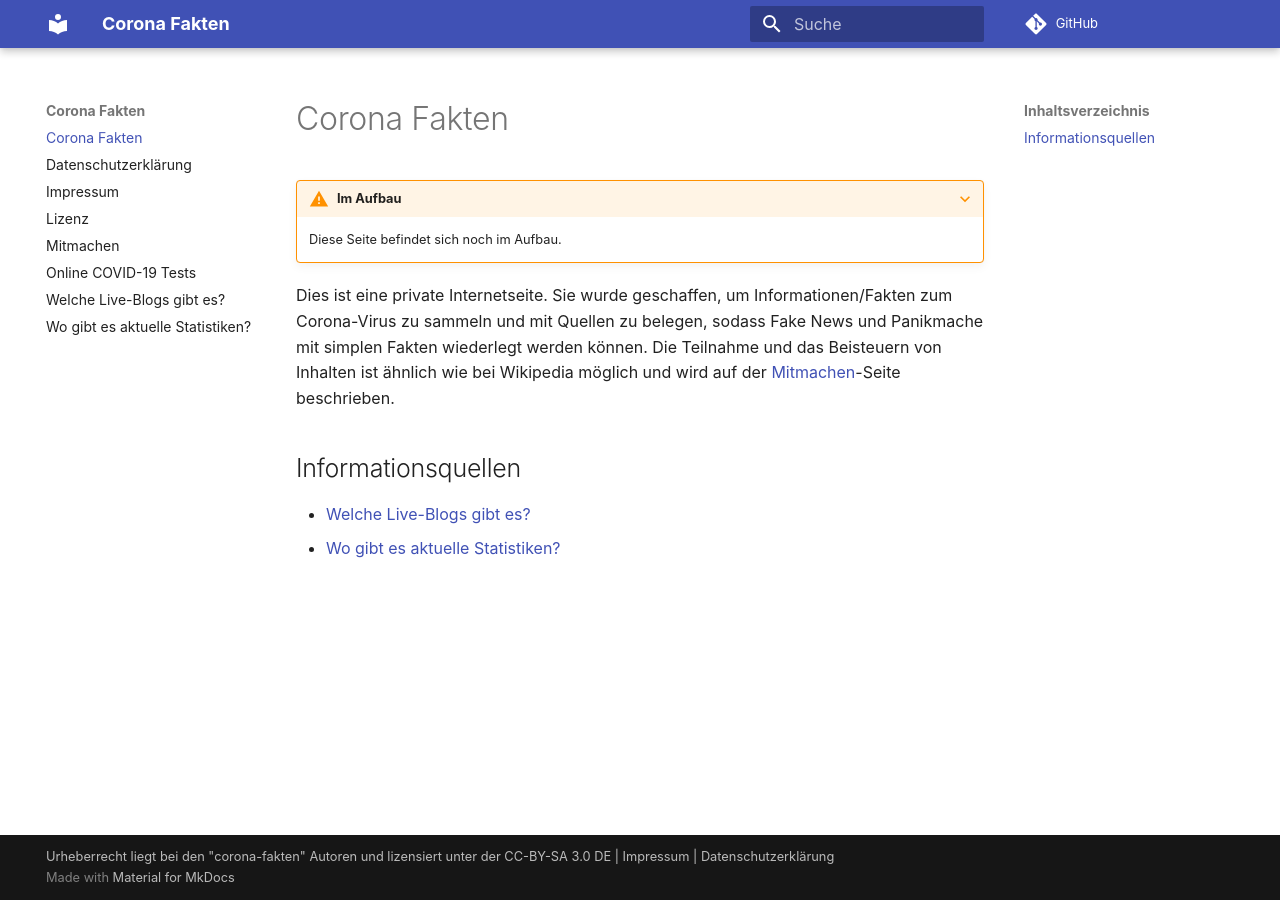
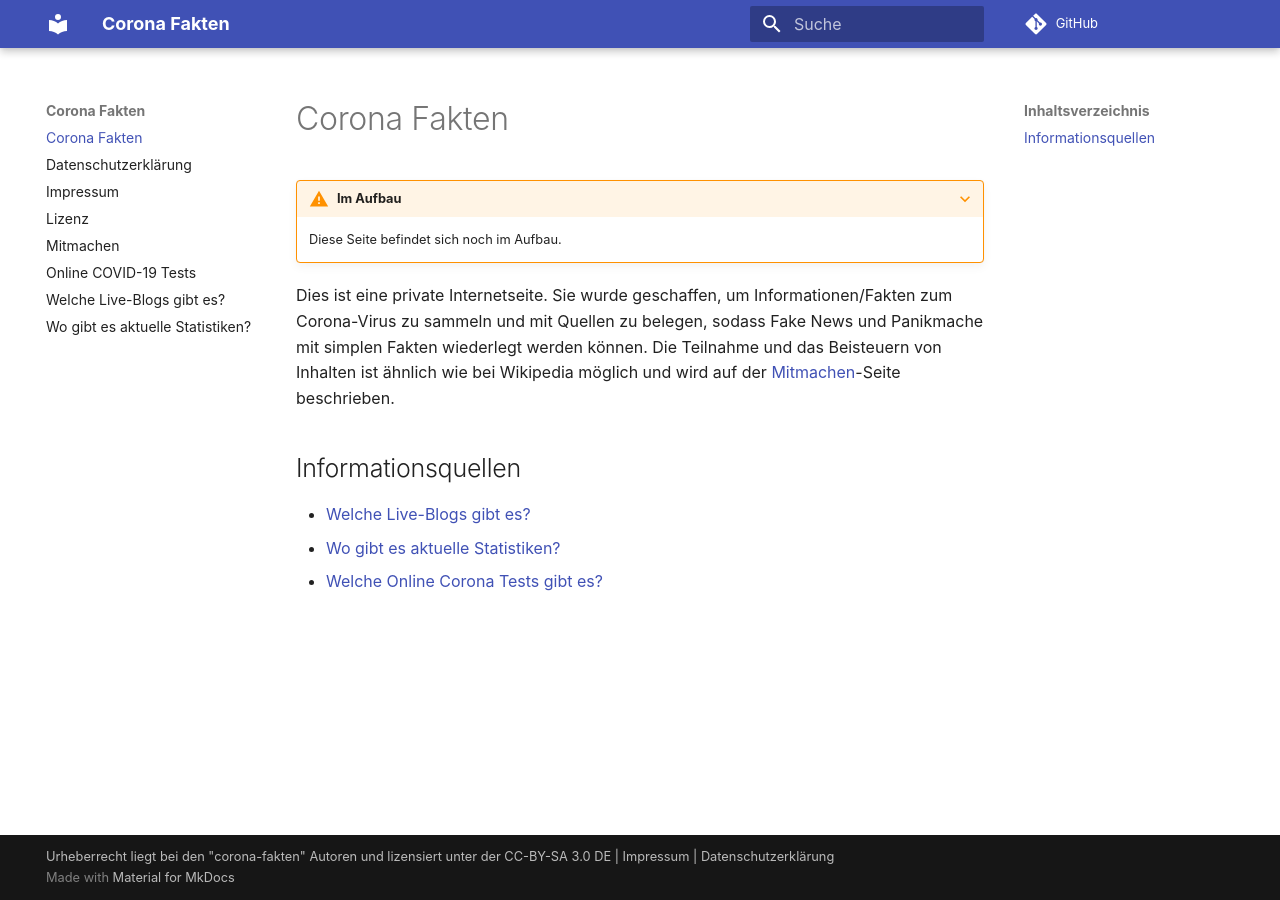
Before and after one commit to corona-fakten/corona-fakten.github.io, an MkDocs documentation site: the page built from docs/index.md, in a window 1280 px wide. Built offline with MkDocs 1.6.1 and Material for MkDocs 9.7.7, drawn with Linux system fonts in a browser that asks for light colours; comment, search, counter and statistics services are not loaded.

Commit message:
Update index.md

```diff
--- a/docs/index.md
+++ b/docs/index.md
@@ -14,3 +14,4 @@
 
 - [Welche Live-Blogs gibt es?](./welche-live-blogs-gibt-es.md)
 - [Wo gibt es aktuelle Statistiken?](./wo-gibt-es-aktuelle-statistiken.md)
+- [Welche Online Corona Tests gibt es?](./online-covid-19-tests.md)
```
